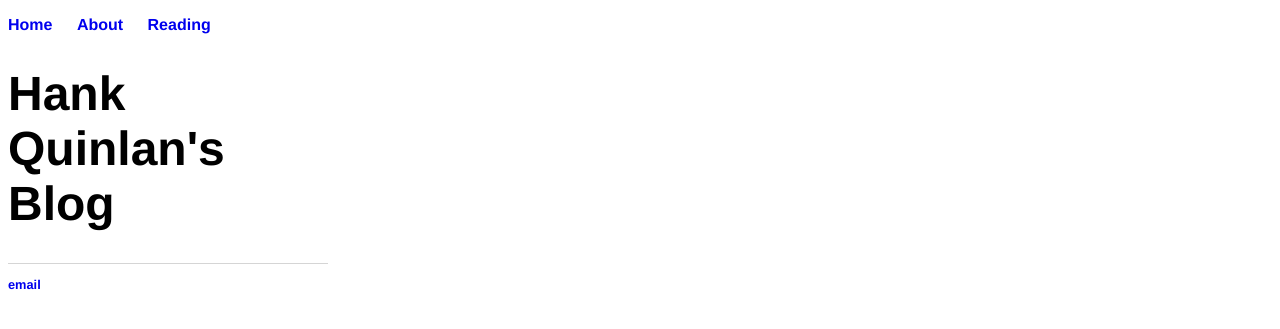
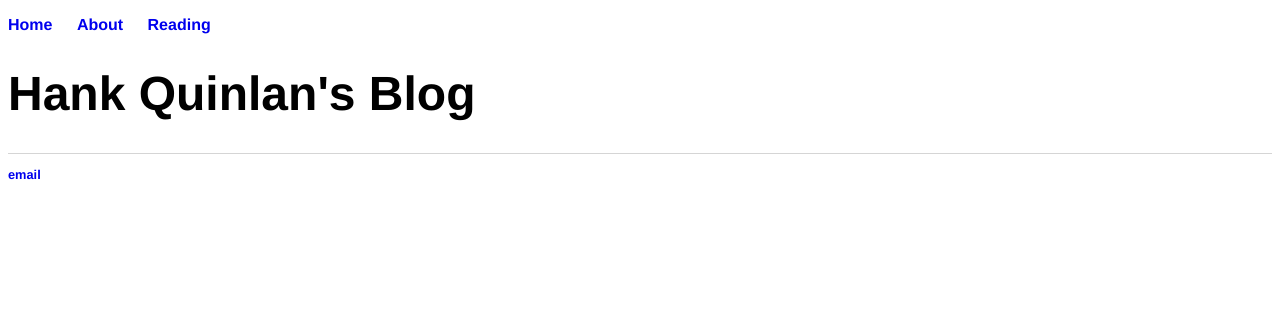
Before and after one commit to ved-mohan/ved-mohan.github.io, a Jekyll site: the page built from reads/index.html, in a window 1280 px wide. Shown: the top 329 px of the page. Built offline with Jekyll 4.4.1, drawn with Linux system fonts in a browser that asks for light colours.

Commit message:
Functionality: Width back to auto (to center) Comments:

```diff
--- a/css/main.css
+++ b/css/main.css
@@ -1,6 +1,6 @@
 body {
     margin: 10%, 5%;
-    width: 20em;
+    width: auto;
 }
 nav ul, footer ul {
     font-family:'Helvetica', 'Arial', 'Sans-Serif';
```
